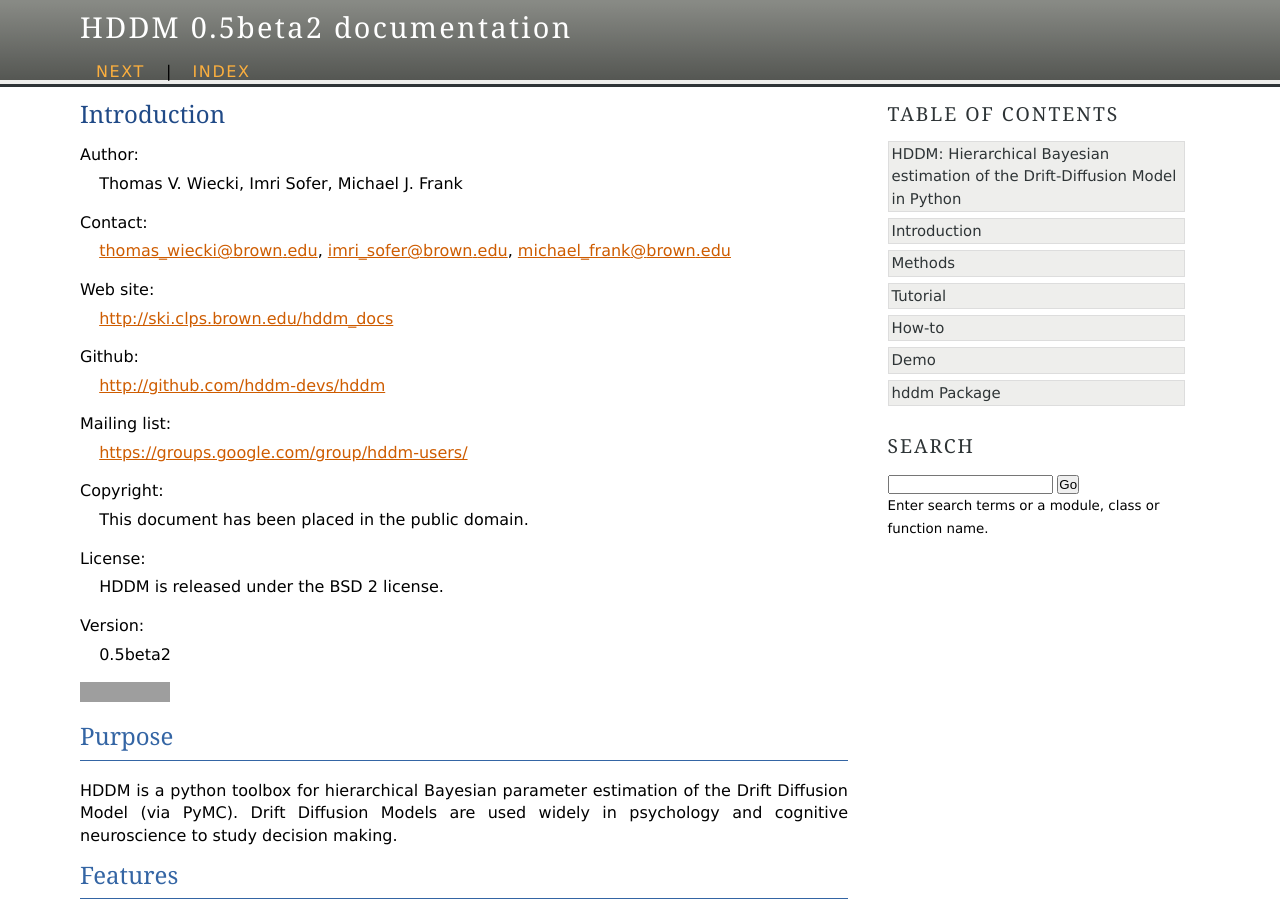
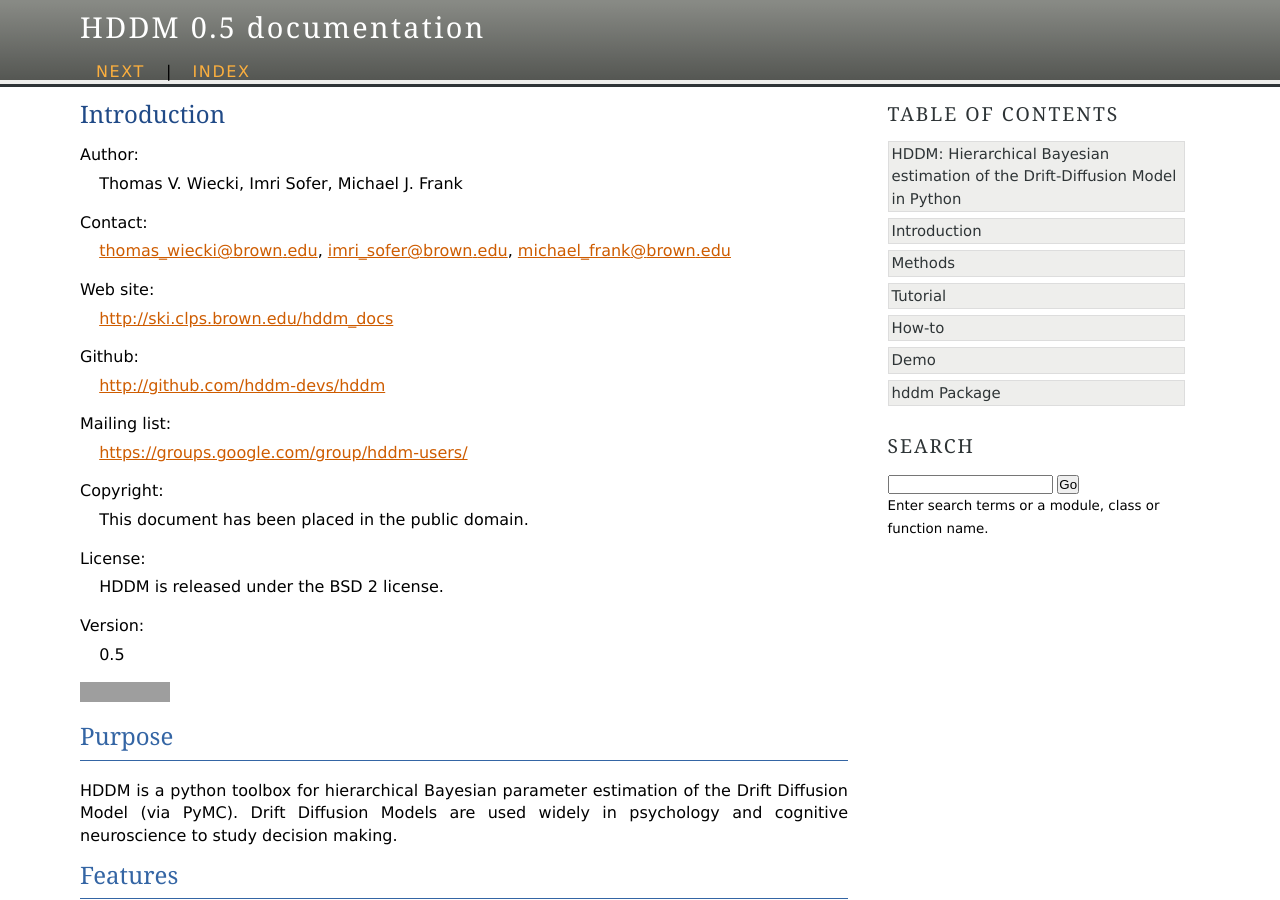
Before and after one commit to hddm-devs/hddm, a Sphinx documentation site: the page built from docs/source/index.rst, in a window 1280 px wide and 900 px high. Built offline with Sphinx 7.4.7, drawn with Linux system fonts in a browser that asks for light colours; grey boxes are pictures that could not be loaded.

Commit message:
Bump version: 0.5beta2 → 0.5

```diff
--- a/README.rst
+++ b/README.rst
@@ -9,7 +9,7 @@ Introduction
 :Mailing list: https://groups.google.com/group/hddm-users/
 :Copyright: This document has been placed in the public domain.
 :License: HDDM is released under the BSD 2 license.
-:Version: 0.5beta2
+:Version: 0.5
 
 .. image:: https://secure.travis-ci.org/hddm-devs/hddm.png?branch=develop
 
--- a/docs/source/conf.py
+++ b/docs/source/conf.py
@@ -70,7 +70,7 @@ copyright = u'2013, Thomas V. Wiecki'
 # The short X.Y version.
 version = '0.5'
 # The full version, including alpha/beta/rc tags.
-release = '0.5beta2'
+release = '0.5'
 
 # The language for content autogenerated by Sphinx. Refer to documentation
 # for a list of supported languages.
--- a/hddm/__init__.py
+++ b/hddm/__init__.py
@@ -2,7 +2,7 @@
 
 __docformat__ = 'restructuredtext'
 
-__version__ = '0.5beta2'
+__version__ = '0.5'
 
 import likelihoods
 import generate
--- a/setup.py
+++ b/setup.py
@@ -18,7 +18,7 @@ import numpy as np
 
 setup(
     name='HDDM',
-    version='0.5beta2',
+    version='0.5',
     author='Thomas V. Wiecki, Imri Sofer, Michael J. Frank',
     author_email='thomas_wiecki@brown.edu',
     url='http://github.com/hddm-devs/hddm',
```
